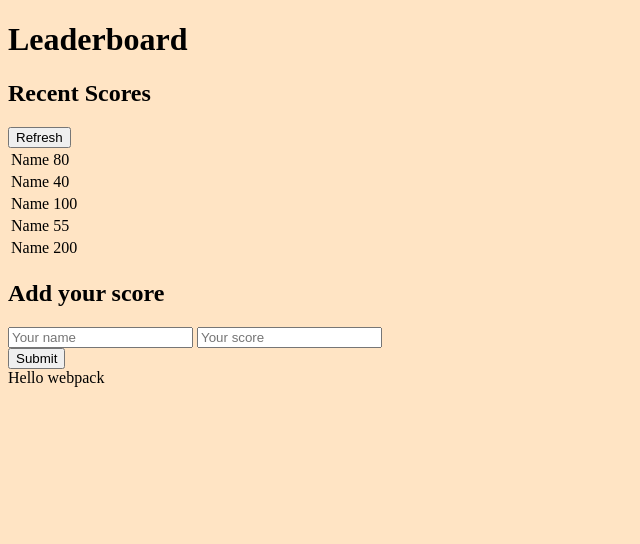
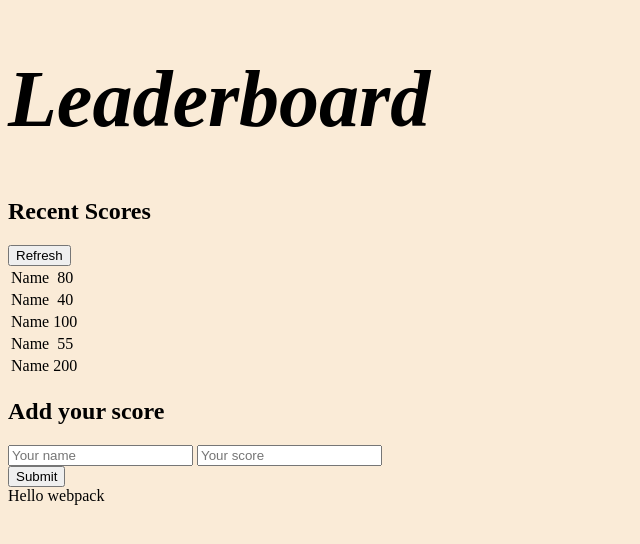
Before and after one commit to fortuneonyeka/Leaderboard, a website built with webpack: page src/index.html in a window 1280 px wide. Shown: the whole page, without its empty margins (0-640 px from the left). Built offline with nearby package versions, Linux system fonts and the light colour scheme.

Commit message:
add minimal styling

```diff
--- a/src/style.css
+++ b/src/style.css
@@ -1,3 +1,17 @@
 body {
-  background-color: bisque;
+  background-color: antiquewhite;
 }
+
+h1 {
+  font-style: italic;
+  font-size: 5em;
+}
+
+.table td {
+  text-align: center;
+}
+
+#recent-scores {
+  max-width: 30%;
+  min-width: 25%;
+}
```
